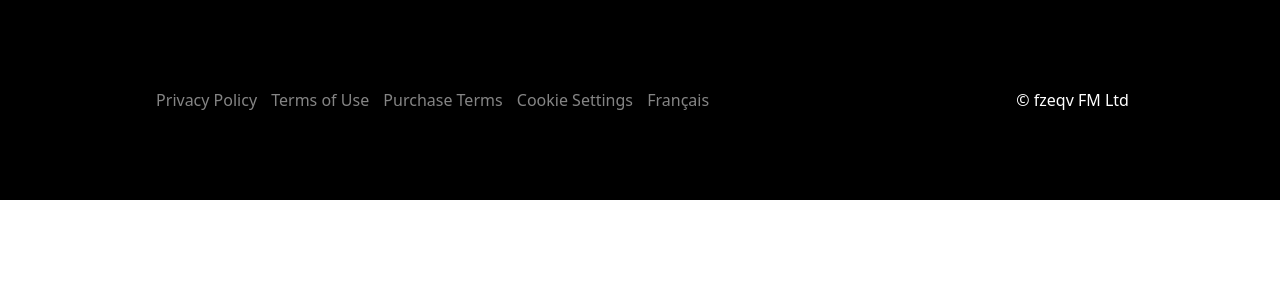
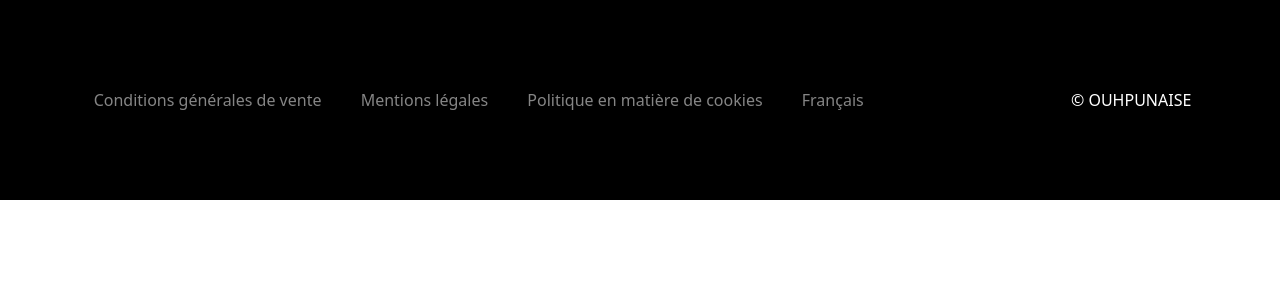
Before and after one commit to lokinosuke/sae301, a PHP site: template templates/lieu/index.html.twig in a window 1280 px wide. Shown: the part 104-404 px from the top of the page. Run offline with PHP 8.4, Linux system fonts and the light colour scheme; the template is opened without the code that fills it, so the values that code supplies are empty; some libraries are stand-ins or nearby versions.

Commit message:
Réglages CSS Footer

```diff
--- a/templates/footer.html.twig
+++ b/templates/footer.html.twig
@@ -17,6 +17,7 @@
         text-decoration: none;
         color: rgb(133, 133, 133);
         margin: 5px;
+        margin-right: 30px;
     }
 
     @media (max-width:690px) {
@@ -38,13 +39,12 @@
 
 <footer>
     <div class="linkfooter">
-        <a href="">Privacy Policy</a>
-        <a href="">Terms of Use</a>
-        <a href="">Purchase Terms</a>
-        <a href="">Cookie Settings</a>
+        <a href="">Conditions générales de vente</a>
+        <a href="">Mentions légales</a>
+        <a href="">Politique en matière de cookies</a>
         <a href="">Français</a>
     </div>
     <div>
-        <p>© fzeqv FM Ltd</p>
+        <p>© OUHPUNAISE</p>
     </div>
 </footer>
--- a/templates/menu.html.twig
+++ b/templates/menu.html.twig
@@ -36,6 +36,10 @@
     .btn:hover {
         background-color: black;
     }
+
+   li a:active {
+       text-decoration: underline;
+   }
 
 
 </style>
--- a/templates/menuvariant.html.twig
+++ b/templates/menuvariant.html.twig
@@ -36,6 +36,9 @@
         background-color: black;
     }
 
+    .btn:active .btn:focus .btn:hover {
+        background-color: black; !important;
+    }
 
 
 </style>
```
